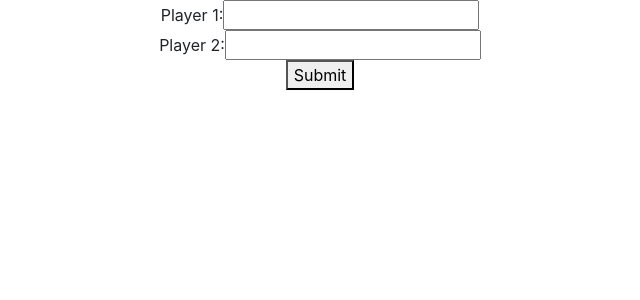
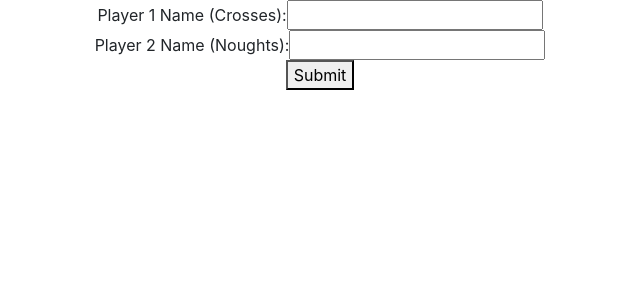
Before and after one commit to jamesblack-dev/jamesblack-dev.github.io, a React (Create React App) app: page / in a window 1280 px wide. Shown: the top 300 px of the page, without its empty margins (320-960 px from the left). Built offline with nearby package versions, Linux system fonts and the light colour scheme.

Commit message:
added player names on the turns and winners

```diff
--- a/src/components/GameHeader.js
+++ b/src/components/GameHeader.js
@@ -1,3 +1,3 @@
 export default function GameHeader(props) {
-    return <h1>{props.gameInProgress ? "Piece in Play: " + props.currentPiece : "The winner is: " + props.currentPiece}</h1>
+    return <h1>{props.gameInProgress ? "Player turn: " + props.currentPlayer : "The winner is: " + props.currentPlayer}</h1>
 }
--- a/src/components/GameState.js
+++ b/src/components/GameState.js
@@ -96,7 +96,8 @@ export default function GameState() {
                 <>
                     <GameHeader
                         gameInProgress={gameInProgress}
-                        currentPiece={currentPiece} />
+                        currentPlayer={scoreBoard[currentPiece].playerName}
+                    />
                     <GameBoard
                         gameInProgress={gameInProgress}
                         updateGameState={updateGameState}
@@ -108,7 +109,7 @@ export default function GameState() {
                 </>
                 : <form onSubmit={handleSubmit}>
                     <div>
-                        <label htmlFor="player1">Player 1:</label>
+                        <label htmlFor="player1">Player 1 Name (Crosses):</label>
                         <input
                             value={player1}
                             onChange={(e) => setPlayer1(e.target.value)}
@@ -116,7 +117,7 @@ export default function GameState() {
                             type="text" ></input>
                     </div>
                     <div>
-                        <label htmlFor="player2">Player 2:</label>
+                        <label htmlFor="player2">Player 2 Name (Noughts):</label>
                         <input
                             value={player2}
                             onChange={(e) => setPlayer2(e.target.value)}
```
